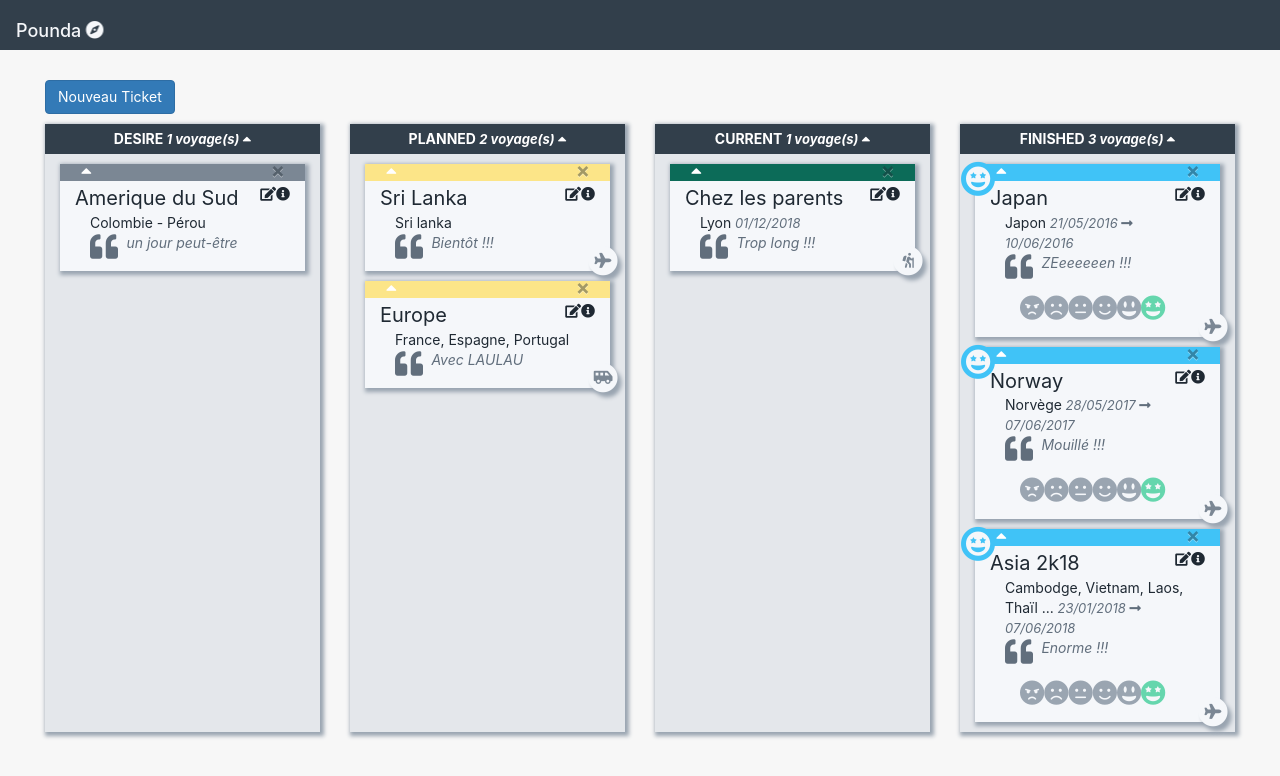
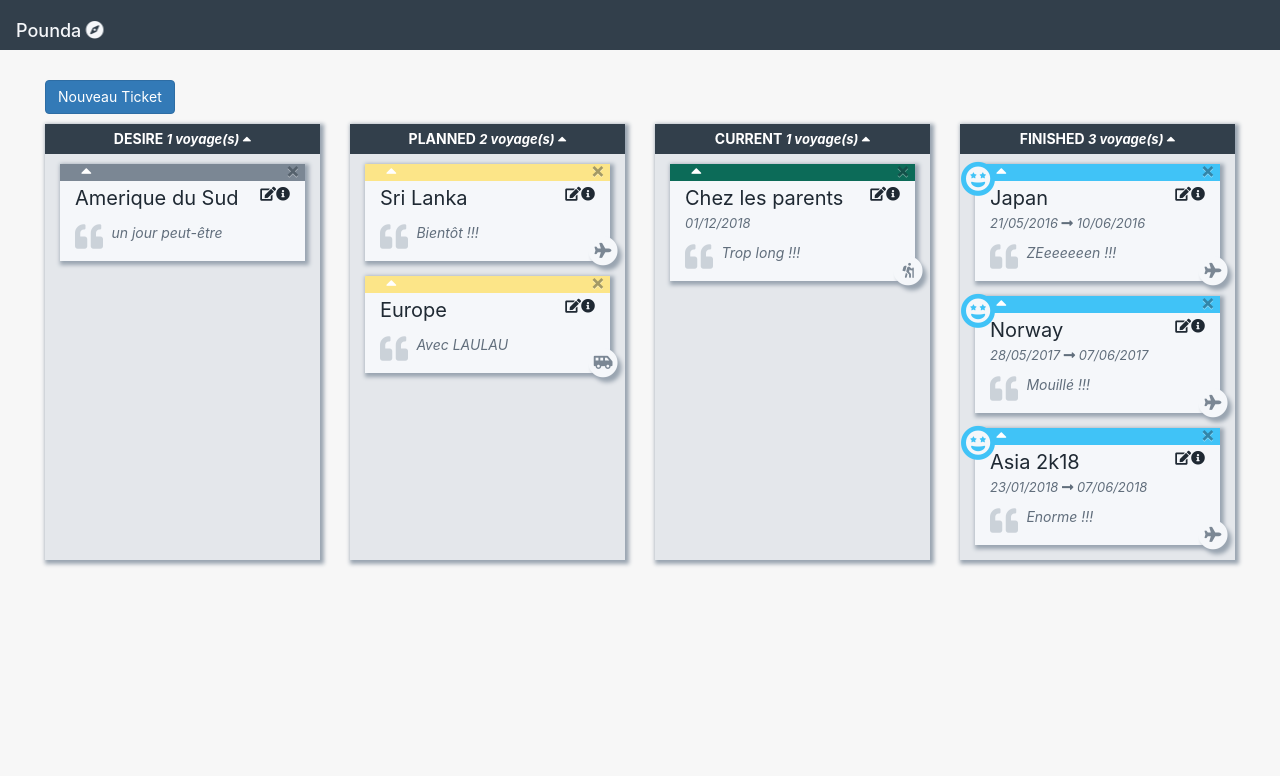
Before and after one commit to poundawan/pounda, a React (Create React App) app: page / in a window 1280 px wide. Shown: the top 776 px of the page. Built offline with nearby package versions, Linux system fonts and the light colour scheme.

Commit message:
Modif css et réorganisation champs

```diff
--- a/src/App.css
+++ b/src/App.css
@@ -92,7 +92,9 @@ button.bg-dark:focus {
 .main-container {
   margin-top: 10px;
 }
-
+.margin-top {
+  margin-top: 10px;
+}
 .margin-bottom {
   margin-bottom: 10px;
 }
@@ -170,6 +172,10 @@ button.bg-dark:focus {
   color: #616e7c;
 }
 
+.very-light {
+  color: #cbd2d9;
+}
+
 .small {
   font-size: 13px;
 }
--- a/src/newTicket.js
+++ b/src/newTicket.js
@@ -43,7 +43,7 @@ class NewTicket extends Component {
     this.setState({ status: e.target.value });
   }
   onChangeResume(e) {
-    this.setState({ resume: e.target.value });
+    this.setState({ resume: e.target.value.substring(0, 150) });
   }
   onSubmit(e) {
     e.preventDefault();
@@ -198,7 +198,7 @@ class NewTicket extends Component {
               <div className="col-sm-10">
                 <textarea
                   className="form-control"
-                  defaultValue={resume}
+                  value={resume}
                   onChange={e => this.onChangeResume(e)}
                 />
               </div>
--- a/src/ticket.css
+++ b/src/ticket.css
@@ -1,5 +1,5 @@
 .ticket {
-  margin-bottom: 10px;
+  margin-bottom: 15px;
   background: #f5f7fa;
   border-top: 17px solid;
   padding-bottom: 10px;
@@ -29,7 +29,7 @@
 
 .ticket button.close {
   margin-top: -21px;
-  margin-right: 5px;
+  margin-right: -10px;
   color: #1f2933;
   opacity: 0.4;
 }
--- a/src/ticket.js
+++ b/src/ticket.js
@@ -48,9 +48,7 @@ class Ticket extends Component {
   render() {
     const { ticket, status, draggable } = this.props;
     const { showTicket } = this.state;
-    const maxLenght = 30;
-    let classDate = "12";
-    if (ticket.to.length > 0) classDate = "6";
+    const maxLenght = 1000;
     let places = ticket.places;
     if (places.length > maxLenght)
       places = places.substring(0, maxLenght) + " ...";
@@ -125,16 +123,14 @@ class Ticket extends Component {
             ) : (
               ""
             )}
-            <div className="container-fluid">
-              {ticket.places.length > 0 ? (
-                <span className="" title={ticket.places}>
-                  {places}
-                </span>
+            <div className="">
+              {this.state.detail && ticket.places.length > 0 ? (
+                <span className="margin-top">{ticket.places}</span>
               ) : (
                 ""
               )}
               {ticket.from.length > 0 ? (
-                <span className={`small italic light`}>
+                <span className="small italic light">
                   {" " + ticket.from + " "}
                 </span>
               ) : (
@@ -149,11 +145,14 @@ class Ticket extends Component {
                 ""
               )}
 
-              <div classDate="col-md-12">
-                <Icon name="quote-left" className="fa-2x fa-pull-left light" />
+              <div className="margin-top">
+                <Icon
+                  name="quote-left"
+                  className="fa-2x fa-pull-left very-light"
+                />
                 <span className=" italic light">{ticket.resume}</span>
               </div>
-              {status === "finished" ? (
+              {status === "finished" && this.state.detail ? (
                 <div className="col-md-12 rating">
                   <FaceIcons ticket={ticket} onUpdate={this.updateRating} />
                 </div>
--- a/src/ticketEdit.js
+++ b/src/ticketEdit.js
@@ -3,6 +3,7 @@ import DatePicker from "react-datepicker";
 import { format, compareAsc } from "date-fns";
 import "react-datepicker/dist/react-datepicker.css";
 
+import { FaceIcons } from "./faceIcons.js";
 import "./ticket.css";
 
 class TicketEdit extends Component {
@@ -23,7 +24,8 @@ class TicketEdit extends Component {
     from: this.getDate(this.props.ticket.from),
     to: this.getDate(this.props.ticket.to),
     transport: this.props.ticket.transport,
-    resume: this.props.ticket.resume
+    resume: this.props.ticket.resume,
+    rating: this.props.ticket.rating
   };
   onChangeFrom = this.onChangeFrom.bind(this);
   onChangeTo = this.onChangeTo.bind(this);
@@ -49,11 +51,16 @@ class TicketEdit extends Component {
       : this.setState({ to: date });
   }
 
+  onChangeRating = (e, ticket, rating) => {
+    e.preventDefault();
+    this.setState({ rating });
+  };
+
   onChangeTransport(e) {
     this.setState({ transport: e.target.value });
   }
   onChangeResume(e) {
-    this.setState({ resume: e.target.value });
+    this.setState({ resume: e.target.value.substring(0, 150) });
   }
   showForm = (e, id) => {
     e.preventDefault();
@@ -89,9 +96,20 @@ class TicketEdit extends Component {
       from,
       to,
       transport,
-      resume
+      resume,
+      rating
     } = this.state;
-
+    const ticket = {
+      id: id,
+      status: status,
+      title: title,
+      places: places,
+      from: from,
+      to: to,
+      transport: transport,
+      resume: resume,
+      rating: rating
+    };
     return (
       <div className={`ticket ${status} col-md-12`}>
         <form
@@ -196,10 +214,19 @@ class TicketEdit extends Component {
             <div className="col-sm-12">
               <textarea
                 className="form-control"
-                defaultValue={resume}
+                value={resume}
                 onChange={e => this.onChangeResume(e)}
               />
             </div>
+          </div>
+          <div className="form-group">
+            {status === "finished" ? (
+              <div className="col-md-12 rating">
+                <FaceIcons ticket={ticket} onUpdate={this.onChangeRating} />
+              </div>
+            ) : (
+              ""
+            )}
           </div>
           <div className="col-md-12">
             <button
```
